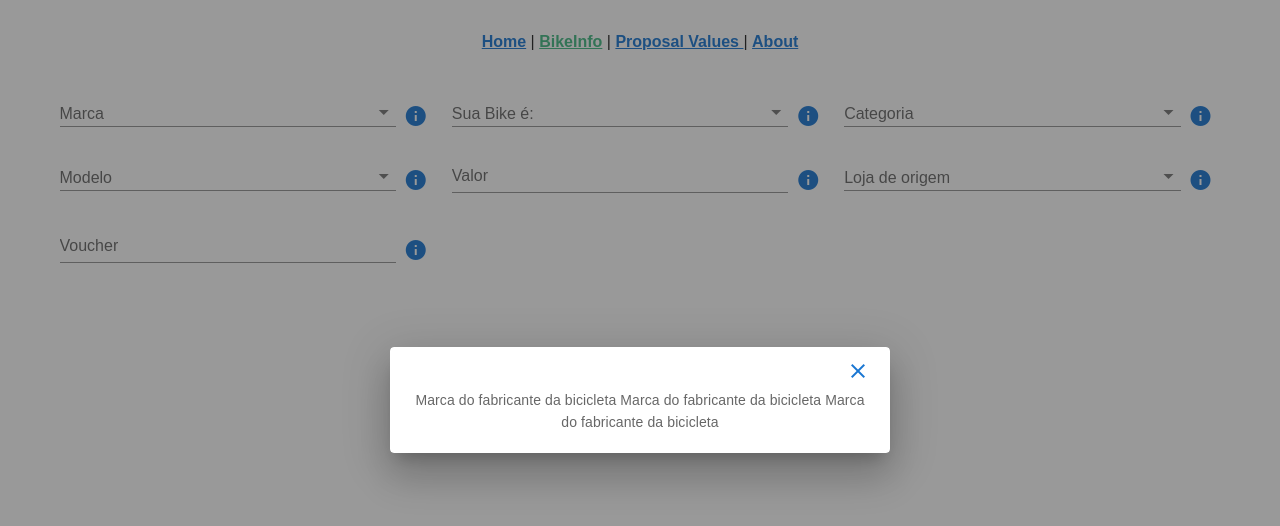
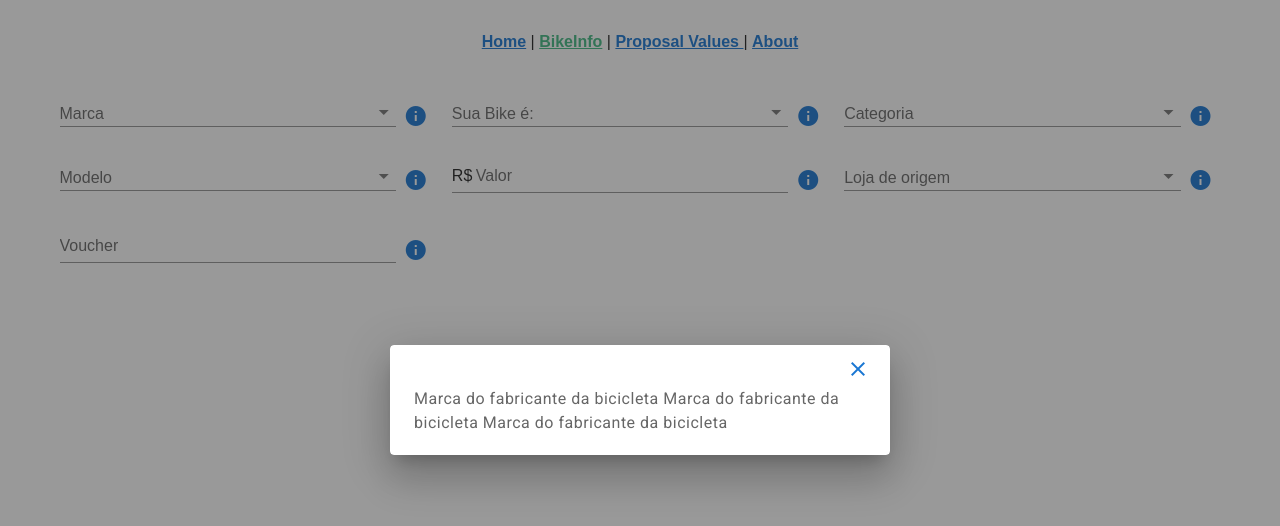
Before and after one commit to danilodcn/santuu-front, a Vue app: page /vue/simulation/bike-info in a window 1280 px wide. Both pictures are taken after a click on the button 415 px from the left and 116 px from the top of the page. Shown: the top 526 px of the page. Built offline with nearby package versions, Linux system fonts and the light colour scheme; no server answers.

Commit message:
algumas coreções

```diff
--- a/src/App.vue
+++ b/src/App.vue
@@ -16,7 +16,6 @@
 <style lang="scss">
 @import "@/scss/main.scss";
 * {
-  text-align: center;
   font-family: $main-font;
   -webkit-font-smoothing: antialiased;
   -moz-osx-font-smoothing: grayscale;
@@ -24,6 +23,7 @@
 
 nav {
   padding: 30px;
+  text-align: center;
 
   a {
     font-weight: bold;
--- a/src/components/shared/InfoDialog.vue
+++ b/src/components/shared/InfoDialog.vue
@@ -17,7 +17,7 @@
           </v-btn>
         </v-row>
       </v-card-title>
-      <v-card-text v-if="text" class="text-body1" v-text="text" />
+      <v-card-text v-if="text" class="text-body-1" v-text="text" />
     </v-card>
   </v-dialog>
 </template>
--- a/src/views/simulation/BikeInfo.vue
+++ b/src/views/simulation/BikeInfo.vue
@@ -84,9 +84,11 @@
 
         <v-row class="pa-0 ma-0 input-area">
           <v-text-field
-            v-model="model"
+            v-model="form.price"
             label="Valor"
             class="pa-0 ma-0"
+            prefix="R$ "
+            type="number"
             clearable
           >
           </v-text-field>
@@ -196,6 +198,11 @@ export default class HomeView extends Vue {
     console.log(val, oldVal);
   }
 
+  @Watch("form.price")
+  onPriceChange(val: string, oldVal: string) {
+    console.log(val, oldVal);
+  }
+
   created() {
     console.log("criando");
     this.getBrands();
```
Also changed, not shown: src/scss/main.scss (line endings or trailing spaces).
